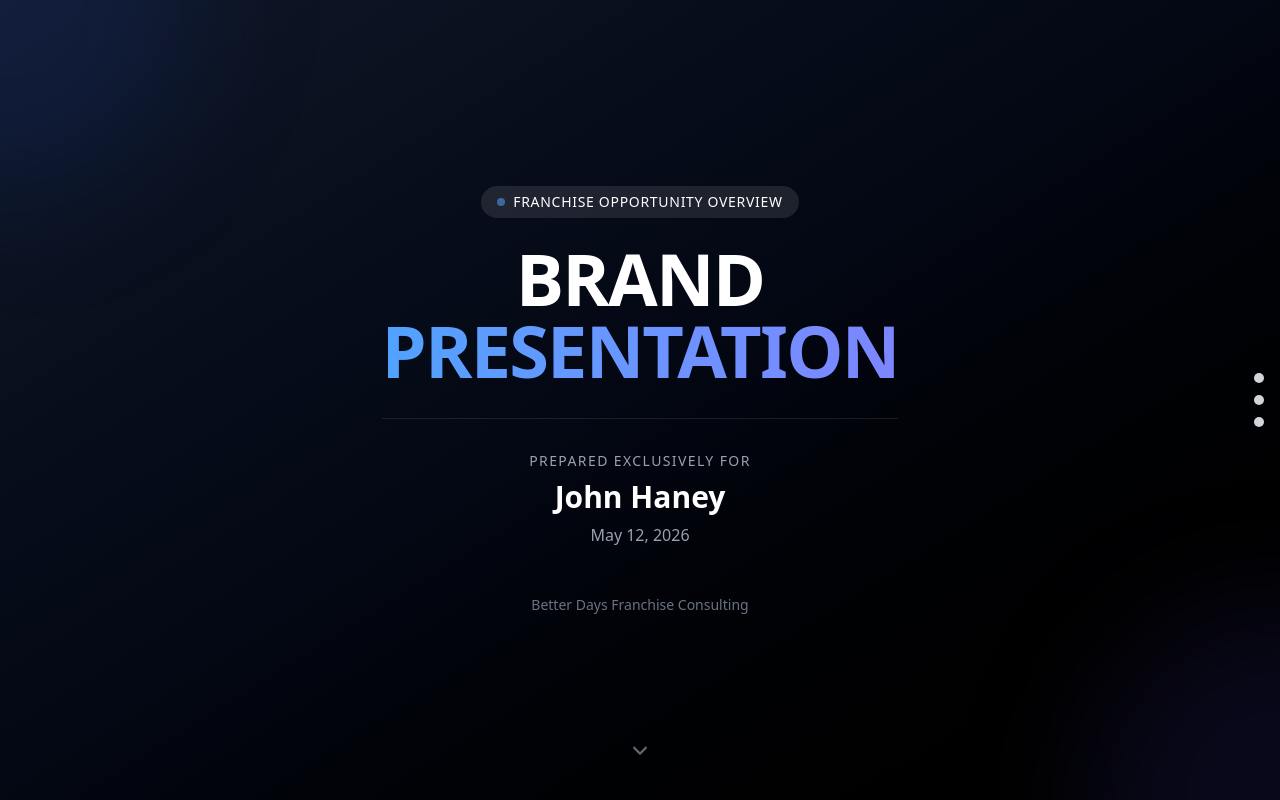
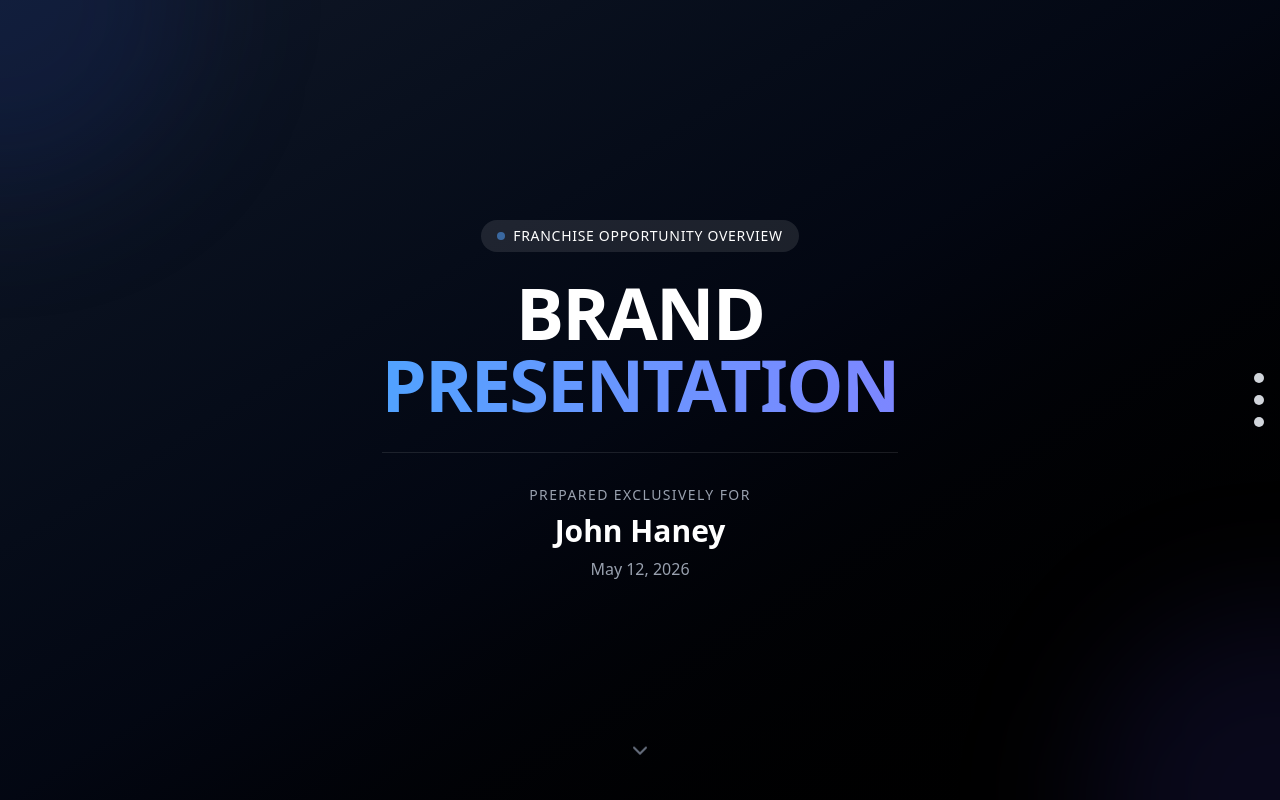
Before and after one commit to mrogers28/better-days-presentation-template, a React (Vite) app: page / in a window 1280 px wide. Shown: the top 800 px of the page. Built offline with nearby package versions, Linux system fonts and the light colour scheme.

Commit message:
Remove Better Days branding from presentation template
https://claude.ai/code/session_01CKQRsfMDuRQtWkycj4LDme

```diff
--- a/src/App.jsx
+++ b/src/App.jsx
@@ -5,7 +5,7 @@ import './App.css'
 const presentationData = {
   client: "John Haney",
   date: "May 12, 2026",
-  consultant: "Better Days Franchise Consulting",
+  consultant: "",
   brands: [
     {
       id: "speedy-freight",
@@ -168,7 +168,6 @@ function CoverSlide({ data }) {
           <p className="text-gray-400">{data.date}</p>
         </div>
 
-        <div className="mt-12 text-gray-500 text-sm">{data.consultant}</div>
       </div>
 
       <div className="absolute bottom-8 left-1/2 -translate-x-1/2 text-gray-500 animate-bounce">
@@ -349,9 +348,6 @@ function ThankYouSlide({ data }) {
           We appreciate the opportunity to share these brand opportunities with you, {data.client.split(' ')[0]}.
           We look forward to helping you find the right fit.
         </p>
-        <div className="border-t border-white/10 pt-8 text-gray-500 text-sm">
-          {data.consultant}
-        </div>
       </div>
     </section>
   )
```
